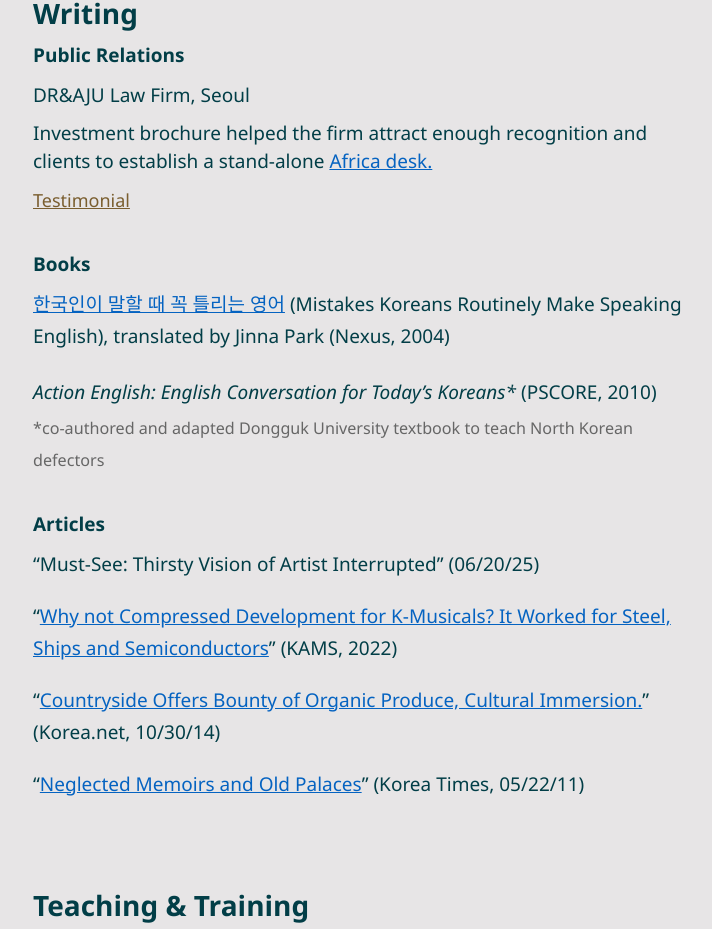
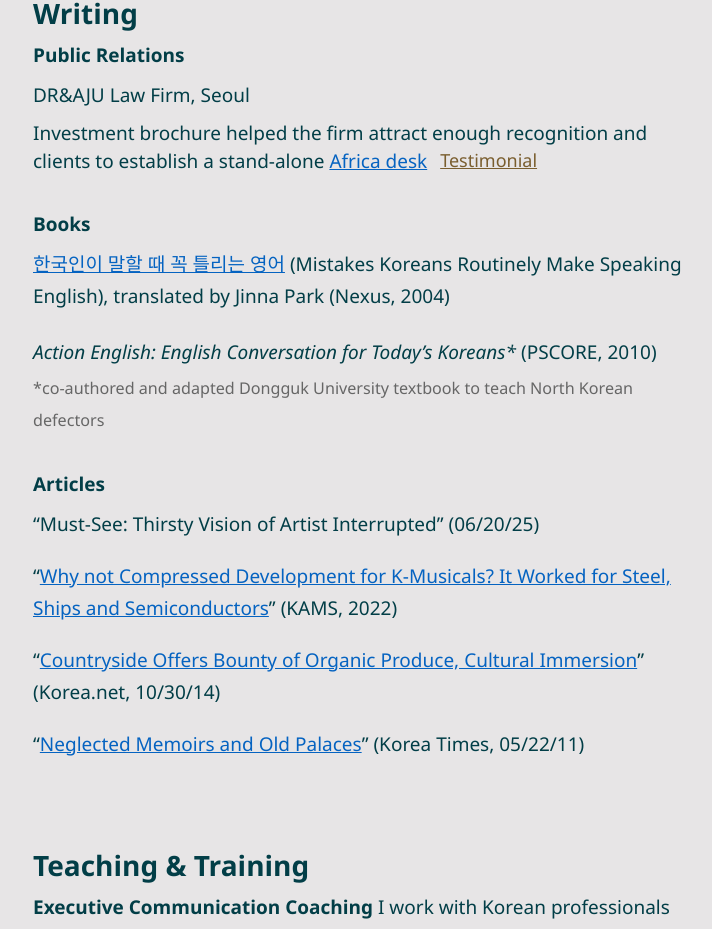
Before and after one commit to wksnders/David-Portfolio, a Vue app: page / in a window 1280 px wide. Shown: the part 2189-3118 px from the top of the page, without its empty margins (111-823 px from the left). Built offline with nearby package versions, Linux system fonts and the light colour scheme.

Commit message:
edits requested, spacing periods and linebreak fixes

```diff
--- a/public/locales/en.yaml
+++ b/public/locales/en.yaml
@@ -64,7 +64,7 @@
 Subsection.editing.Books.description: ""
 editing.Books.1.Title: "Korean Science and Technology in an International Perspective"
 editing.Books.1.Link: "https://link.springer.com/book/10.1007/978-3-7908-2753-8"
-editing.Books.1.AdditionalText: "(Springer, 2012)"
+editing.Books.1.AdditionalText: " (Springer, 2012)"
 editing.Books.1.TestimonialLabel: ""
 editing.Books.1.TestimonialLink: ""
 editing.Books.1.Subtext: ""
@@ -105,9 +105,9 @@
 editing.PublicRelations.1.testimonialLink: ""
 editing.PublicRelations.2.location: ""
 editing.PublicRelations.2.bodyText1: ""
-editing.PublicRelations.2.bodyLinkText1: "Customized Forest Welfare Services for All Ages "
+editing.PublicRelations.2.bodyLinkText1: "Customized Forest Welfare Services for All Ages"
 editing.PublicRelations.2.bodyLink1: "https://www.fowi.or.kr/user/eng/bbsView.do?bbsManageId=116&bbsId=5848"
-editing.PublicRelations.2.bodyText2: "(Korea Forest Welfare Institute, 2023)"
+editing.PublicRelations.2.bodyText2: " (Korea Forest Welfare Institute, 2023)"
 editing.PublicRelations.2.bodyLinkText2: ""
 editing.PublicRelations.2.bodyLink2: ""
 editing.PublicRelations.2.bodyText3: ""
@@ -129,7 +129,7 @@
 Subsection.writing.PublicRelations.description: ""
 writing.PublicRelations.1.location: "DR&AJU Law Firm, Seoul"
 writing.PublicRelations.1.bodyText1: "Investment brochure helped the firm attract enough recognition and clients to establish a stand-alone "
-writing.PublicRelations.1.bodyLinkText1: "Africa desk."
+writing.PublicRelations.1.bodyLinkText1: "Africa desk"
 writing.PublicRelations.1.bodyLink1: "https://www.draju.com/en/sub/expertise.html?type=view&exIndex=R04"
 writing.PublicRelations.1.bodyText2: ""
 writing.PublicRelations.1.bodyLinkText2: ""
@@ -165,7 +165,7 @@
 writing.Articles.2.additionalText: "(KAMS, 2022)"
 writing.Articles.2.testimonialLink: ""
 writing.Articles.2.testimonialLinkLabel: ""
-writing.Articles.3.title: "Countryside Offers Bounty of Organic Produce, Cultural Immersion."
+writing.Articles.3.title: "Countryside Offers Bounty of Organic Produce, Cultural Immersion"
 writing.Articles.3.titleLink: "http://www.korea.net/NewsFocus/Society/view?articleId=122499"
 writing.Articles.3.additionalText: "(Korea.net, 10/30/14)"
 writing.Articles.3.testimonialLink: ""
--- a/src/components/templates/PublicRelationsItem.vue
+++ b/src/components/templates/PublicRelationsItem.vue
@@ -39,10 +39,7 @@
           {{ bodyLinkText2 }}
         </a>
         {{ bodyText3 }}
-      </p>
-
-      <p v-if="testimonialLink" class="testimonial">
-        <RouterLink :to="testimonialLink" class="testimonial-link">
+        <RouterLink v-if="testimonialLink" :to="testimonialLink" class="testimonial-link">
           {{ testimonialLabel || 'Testimonials' }}
         </RouterLink>
       </p>
@@ -67,8 +64,4 @@
 .pr-item .testimonial {
   margin-top: 0.5rem;
 }
-.testimonial-link{
-  padding: 0;
-}
-
 </style>
```
